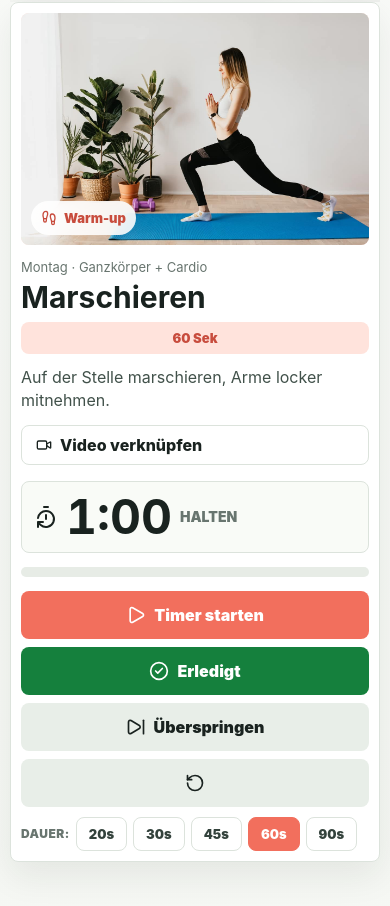
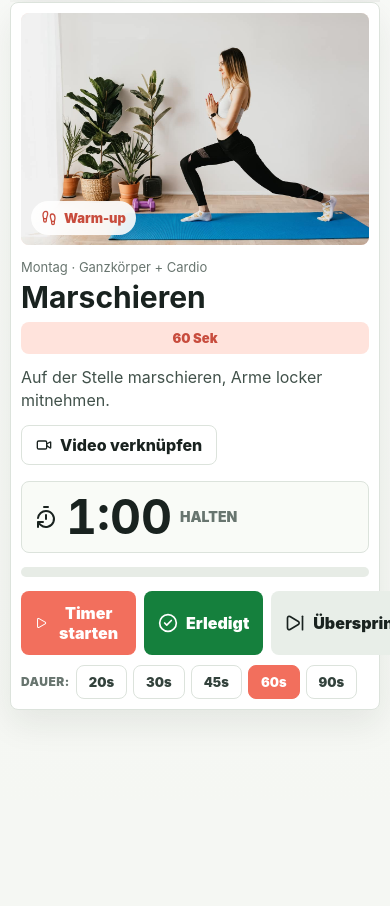
Before and after one commit to Deathcrusher/Fitness-App, a React (Vite) app: page / in a window 390 px wide. Shown: the part 995-1901 px from the top of the page. After the commit the page ends 1801 px from the top, so only its background shows below. Built offline with nearby package versions, Linux system fonts and the light colour scheme.

Commit message:
Restore mobile training button layout

```diff
--- a/src/styles.css
+++ b/src/styles.css
@@ -1291,20 +1291,6 @@ button.doneAction {
     justify-content: center;
   }
 
-  .controls,
-  .pauseControls,
-  .workControls,
-  .exerciseControls,
-  .controls.startResetControls {
-    grid-template-columns: 1fr;
-  }
-
-  .controls button,
-  .primaryAction,
-  .ghostBtn {
-    width: 100%;
-    min-width: 0;
-  }
 
   .timerPanel {
     min-width: 0;
```
